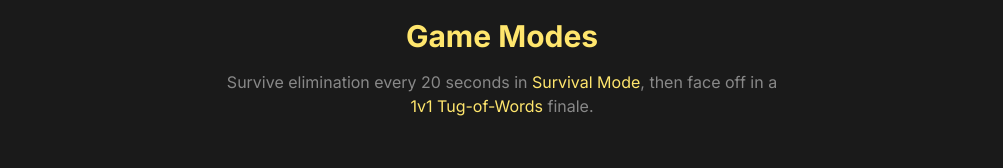
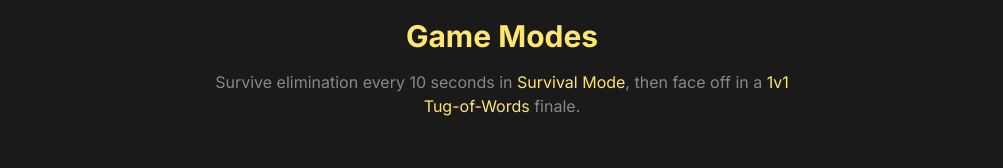
Before and after one commit to LtShibby/team-typo-fighters, a Next.js app: page / in a window 1280 px wide. Shown: the part 526-694 px from the top of the page, without its empty margins (138-1141 px from the left). Built offline with nearby package versions, Linux system fonts and the light colour scheme.

Commit message:
updating front end wording

```diff
--- a/app/page.tsx
+++ b/app/page.tsx
@@ -84,7 +84,7 @@ export default function Home() {
               >
                   <h2 className="text-3xl font-bold text-arcade-accent">Game Modes</h2>
                   <p className="text-md text-arcade-muted max-w-xl mx-auto">
-                      Survive elimination every 20 seconds in <span className="text-arcade-accent">Survival Mode</span>, then face off in a <span className="text-arcade-accent">1v1 Tug-of-Words</span> finale.
+                      Survive elimination every 10 seconds in <span className="text-arcade-accent">Survival Mode</span>, then face off in a <span className="text-arcade-accent">1v1 Tug-of-Words</span> finale.
                   </p>
               </motion.section>
 
```
